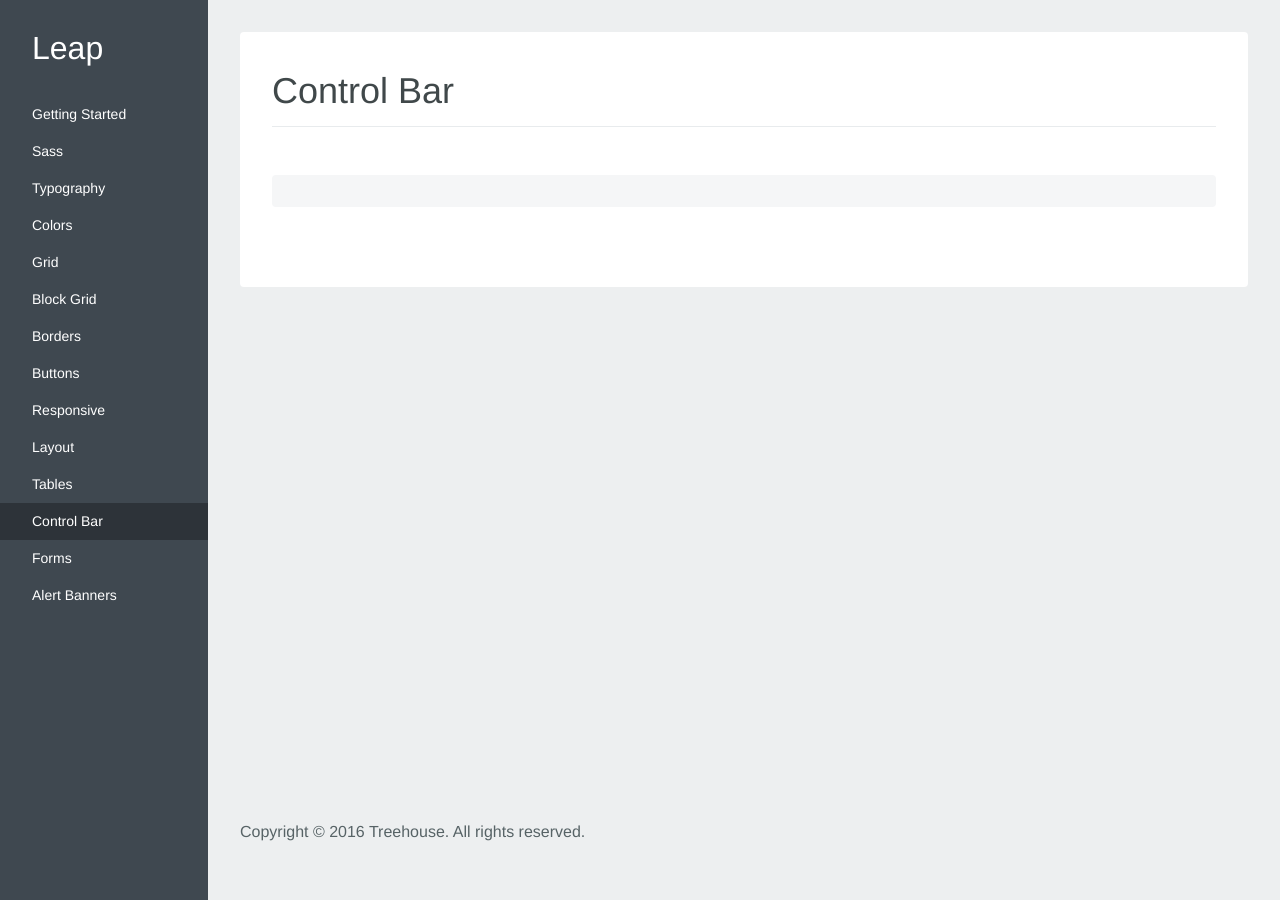
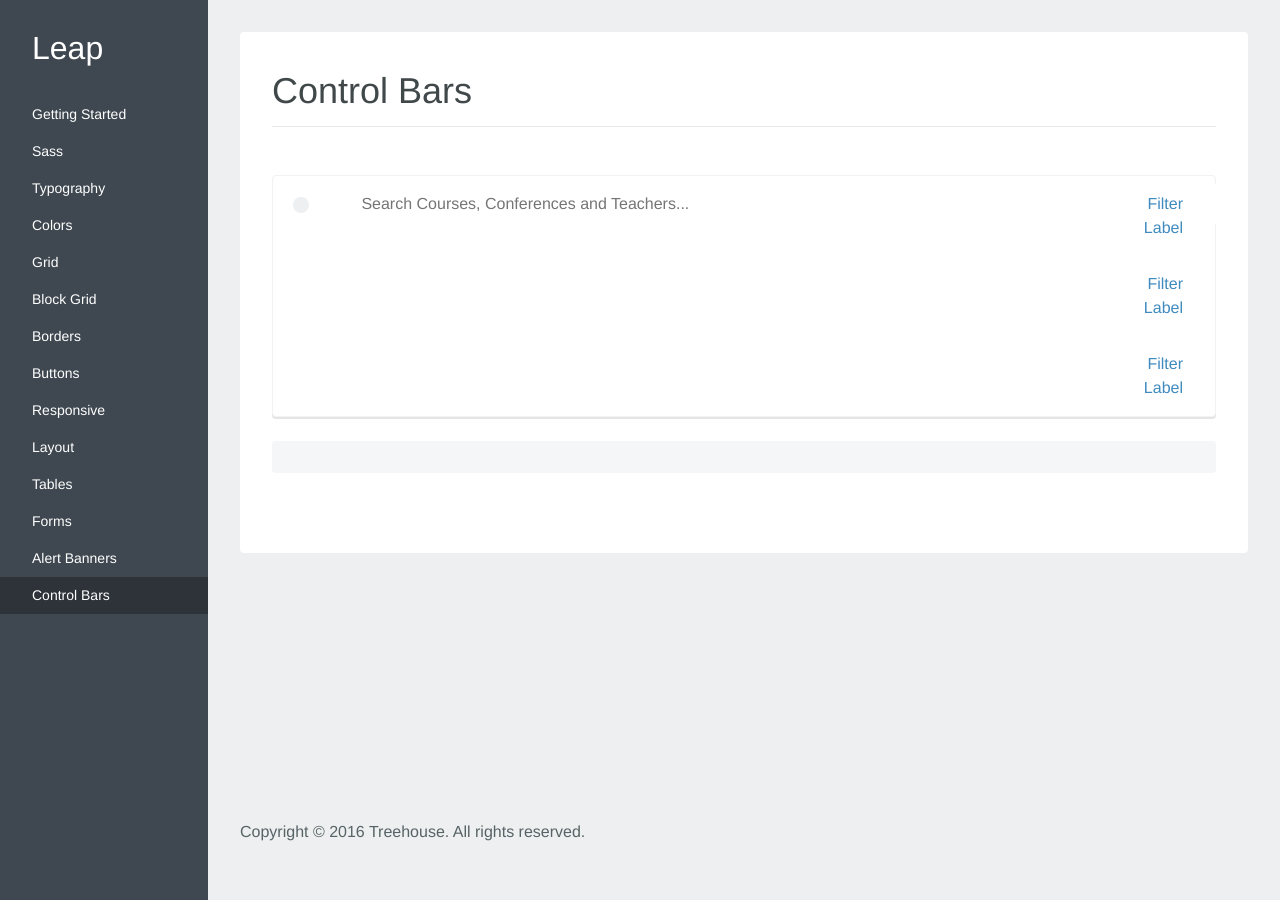
Before and after one commit to treehouse/project-leap, a Jekyll site: the page built from control-bars.html, in a window 1280 px wide. Built offline with Jekyll 4.4.1, drawn with Linux system fonts in a browser that asks for light colours; some web fonts are replaced.

Commit message:
still hashing out the control bar styling

```diff
--- a/_sass/leap/modules/_control-bars.sass
+++ b/_sass/leap/modules/_control-bars.sass
@@ -0,0 +1,63 @@
+// Control Bar
+.control-bar
+  background-color: #fff
+  border-radius: $border-radius
+  box-shadow: 0 2px 0 rgba(#000,.1)
+  position: relative
+  padding: 0 1.5rem
+  display: table
+
+// Search
+.search
+  display: table-cell
+  width: 100%
+  &__form
+    position: absolute
+    left: 1.25rem
+    top: .5rem
+    bottom: .5rem
+    width: 100%
+    display: table
+  &__label
+    margin-right: .5rem
+    display: table-cell
+  &__icon
+    width: 16px
+    height: 16px
+    display: inline-block
+    vertical-align: middle
+    background-color: gray-color(gray-light)
+    &--search
+    &--loading
+      display: none
+  &__input
+    border: none
+    outline: none
+    line-height: 2.4rem
+    width: 100%
+    display: table-cell
+
+
+//Filters
+.filter
+  position: relative
+  display: inline-block
+  &__container
+    list-style: none
+    padding: 0
+    text-align: right
+    display: table-cell
+  &__label
+    display: block
+    font-size: 1rem
+    padding: 1rem .5rem
+  &__items
+    display: none
+    padding: 0
+    list-style: none
+    position: absolute
+    top: 100%
+    left: 0
+  &__item
+  &__value
+    &--selected
--- a/control-bars.html
+++ b/control-bars.html
@@ -1,7 +1,7 @@
 ---
 layout: default
-title: Control Bar
-navigation_weight: 11
+title: Control Bars
+navigation_weight: 13
 ---
 
 <section id="control-bar">
@@ -11,6 +11,76 @@ navigation_weight: 11
 
   <h2 class="m-b-1-xs"></h2>
   <p class="m-b-1-xs"></p>
+
+  <div class="control-bar border-light-xs">
+    <div class="search">
+      <form action="" class="search__form">
+        <label for="" class="search__label">
+          <span class="search__icon search__icon--search circle"></span>
+          <span class="search__icon search__icon--loading circle"></span>
+        </label>
+        <input type="text" class="search__input" placeholder="Search Courses, Conferences and Teachers...">
+      </form>
+    </div>
+
+    <ul class="filter__container">
+      <!-- Filter -->
+      <li class="filter">
+        <a href="" class="filter__label">Filter Label</a>
+        <ul class="filter__items">
+          <li class="filter__item">
+            <a href="" class="filter__value">Filter Item</a>
+          </li>
+          <li class="filter__item">
+            <a href="" class="filter__value--selected">Filter Item</a>
+          </li>
+          <li class="filter__item">
+            <a href="" class="filter__value">Filter Item</a>
+          </li>
+          <li class="filter__item">
+            <a href="" class="filter__value">Filter Item</a>
+          </li>
+        </ul>
+      </li>
+      <!-- Filter -->
+      <li class="filter">
+        <a href="" class="filter__label">Filter Label</a>
+        <ul class="filter__items">
+          <li class="filter__item">
+            <a href="" class="filter__value">Filter Item</a>
+          </li>
+          <li class="filter__item">
+            <a href="" class="filter__value--selected">Filter Item</a>
+          </li>
+          <li class="filter__item">
+            <a href="" class="filter__value">Filter Item</a>
+          </li>
+          <li class="filter__item">
+            <a href="" class="filter__value">Filter Item</a>
+          </li>
+        </ul>
+      </li>
+      <!-- Filter -->
+      <li class="filter">
+        <a href="" class="filter__label">Filter Label</a>
+        <ul class="filter__items">
+          <li class="filter__item">
+            <a href="" class="filter__value">Filter Item</a>
+          </li>
+          <li class="filter__item">
+            <a href="" class="filter__value--selected">Filter Item</a>
+          </li>
+          <li class="filter__item">
+            <a href="" class="filter__value">Filter Item</a>
+          </li>
+          <li class="filter__item">
+            <a href="" class="filter__value">Filter Item</a>
+          </li>
+        </ul>
+      </li>
+    </ul>
+  </div>
+
   <div class="guide-code m-b-4-xs">
     <pre><code class="language-html"></code></pre>
   </div>
```
